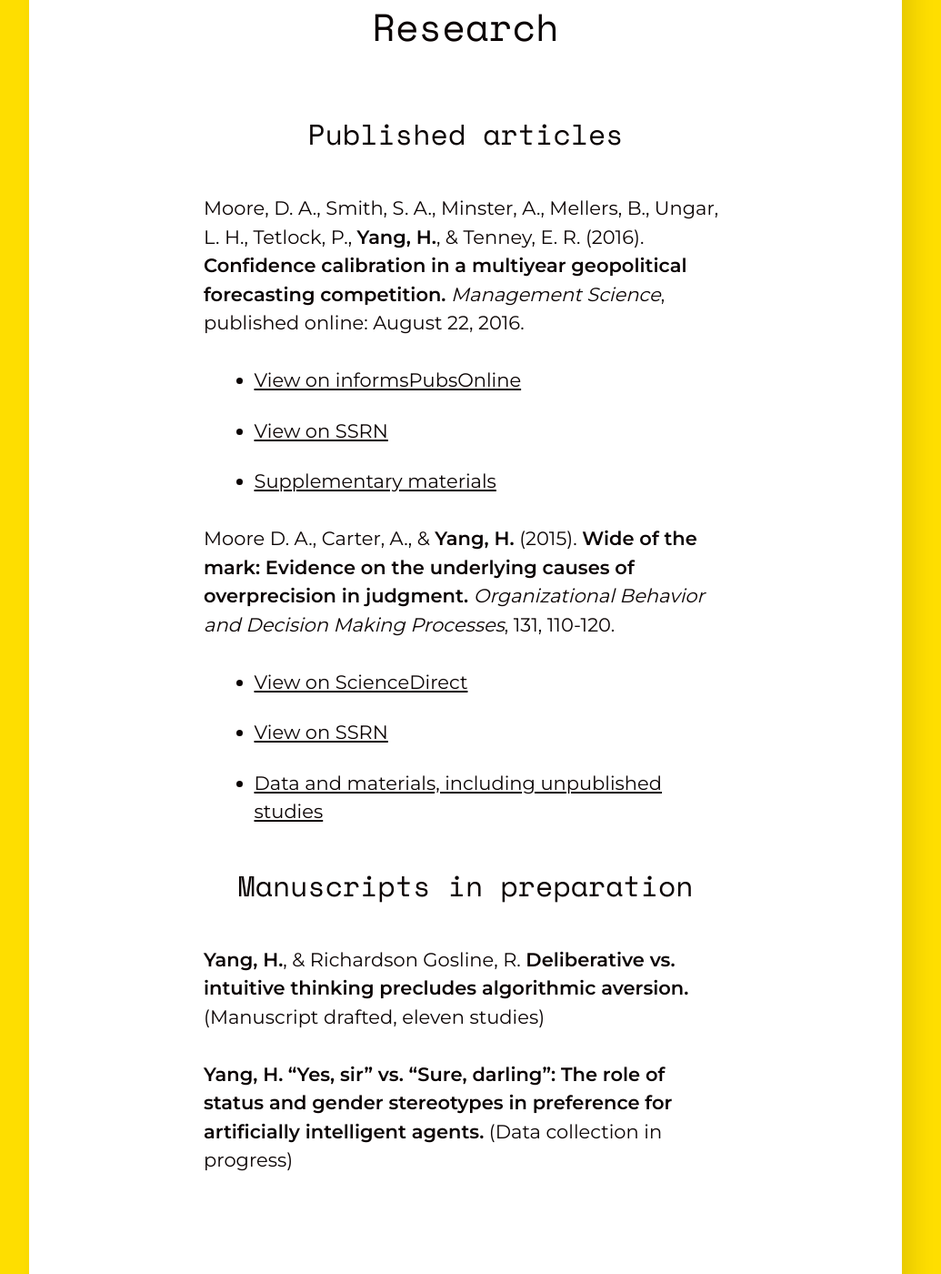
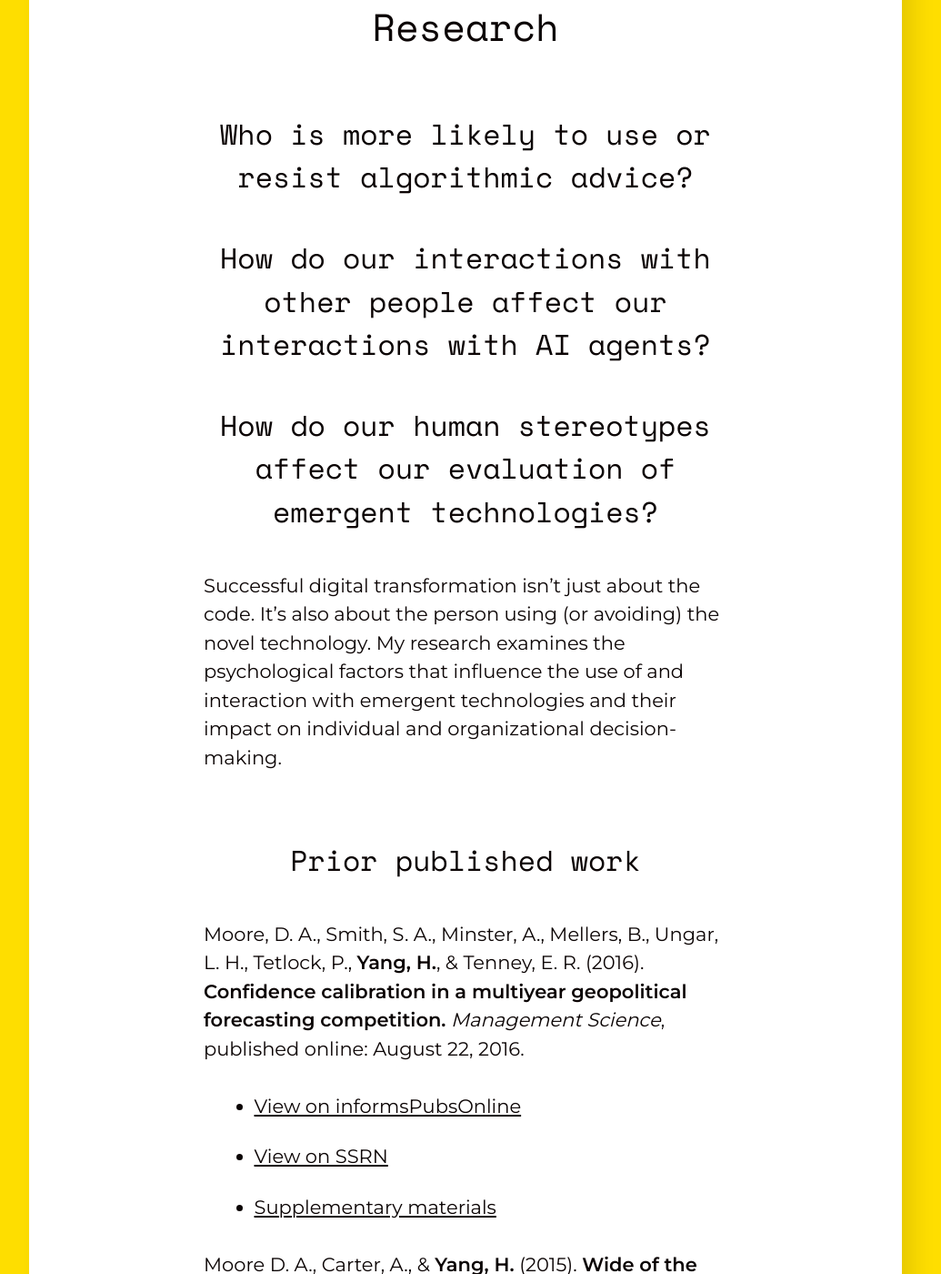
Before and after one commit to heatherhjyang/heatherhjyang.github.io, a Jekyll site: the page built from research.md, in a window 1280 px wide and 1400 px high, scrolled down 345 px. Shown: the whole window at 91% size, without its empty margins (128-1163 px from the left). Built offline with Jekyll 4.4.1, drawn with Linux system fonts in a browser that asks for light colours; some of the changed text lies outside the part shown.

Commit message:
Update research.md

```diff
--- a/research.md
+++ b/research.md
@@ -3,7 +3,16 @@ layout: post
 title: Research
 ---
 
-### Published articles
+### Who is more likely to use or resist algorithmic advice?
+
+### How do our interactions with other people affect our interactions with AI agents?
+
+### How do our human stereotypes affect our evaluation of emergent technologies?
+
+Successful digital transformation isn’t just about the code. It’s also about the person using (or avoiding) the novel technology. My research examines the psychological factors that influence the use of and interaction with emergent technologies and their impact on individual and organizational decision-making.
+
+
+### Prior published work
 
 
 Moore, D. A., Smith, S. A., Minster, A., Mellers, B., Ungar, L. H., Tetlock, P., **Yang, H.**, & Tenney, E. R. (2016). **Confidence calibration in a multiyear geopolitical forecasting competition.** _Management Science_, published online: August 22, 2016.
@@ -17,8 +26,15 @@ Moore D. A., Carter, A., & **Yang, H.** (2015). **Wide of the mark: Evidence on
 * [View on SSRN](https://papers.ssrn.com/sol3/papers.cfm?abstract_id=3647338)
 * [Data and materials, including unpublished studies](http://learnmoore.org/BDE/)
 
-### Manuscripts in preparation
+### What I'm working on now
 
-**Yang, H.**, & Richardson Gosline, R. **Deliberative vs. intuitive thinking precludes algorithmic aversion.** (Manuscript drafted, eleven studies)
+**Yang, H.**,  & Gosline, R. R. **Deliberative vs. Intuitive Thinking Precludes Algorithmic Aversion**. _(Manuscript drafted, eleven studies)_
 
-**Yang, H.** **“Yes, sir” vs. “Sure, darling”: The role of status and gender stereotypes in preference for artificially intelligent agents.** (Data collection in progress)
+**Yang, H.**  **The role of status and gender stereotypes in preference for artificially intelligent agents**. _(Data Collection in Progress, three studies)_
+
+Duhaime, E., & **Yang, H.**  **Diverse teams bring greater informational accuracy**. _(Data Collection in Progress)_
+*indicates shared first-authorship
+
+**Yang, H.** **Inferring mind in a machine: Polite speech humanizes female, but not male, AI agents**. _(Data Collection in Progress)_
+
+**Yang, H.** & Hehman, E. **Quantifying implicit attitudes toward women and careers in political election outcomes.** _(Data Cleaning in Progress)_
```
